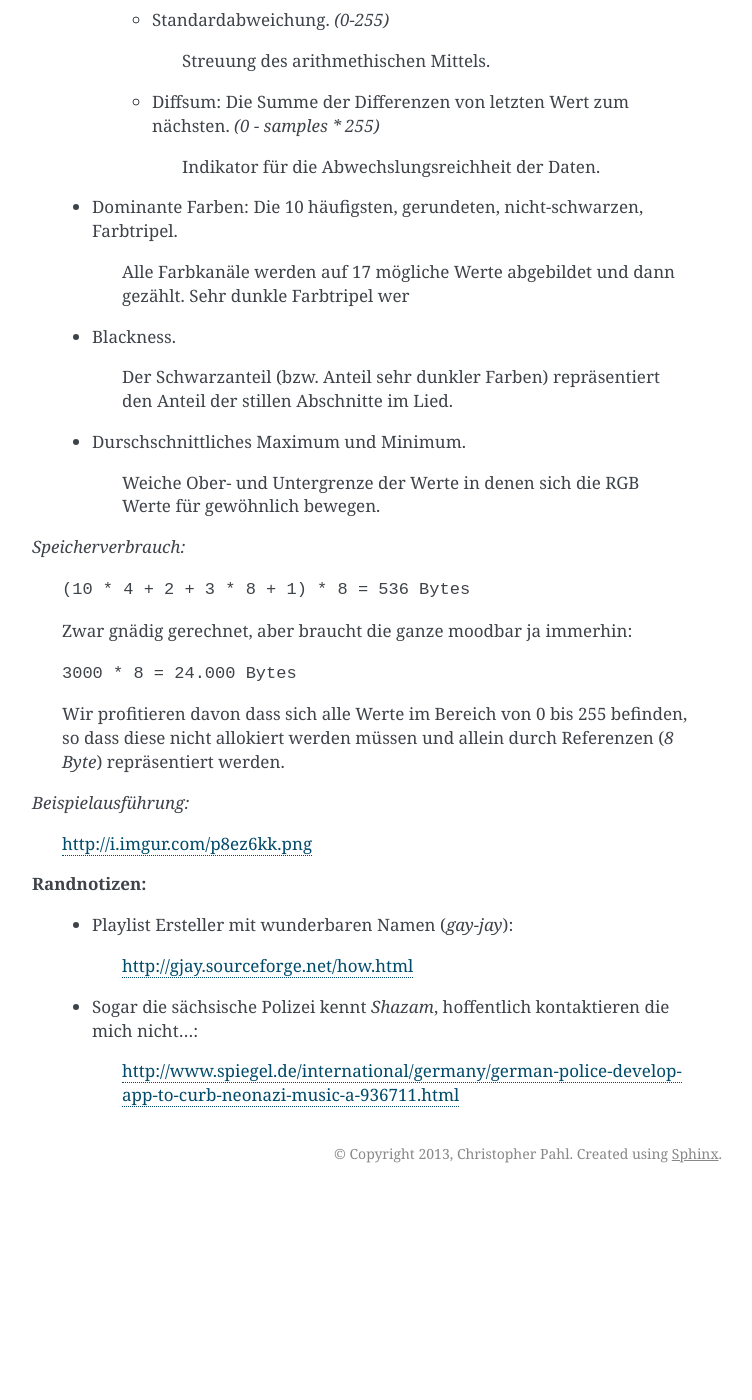
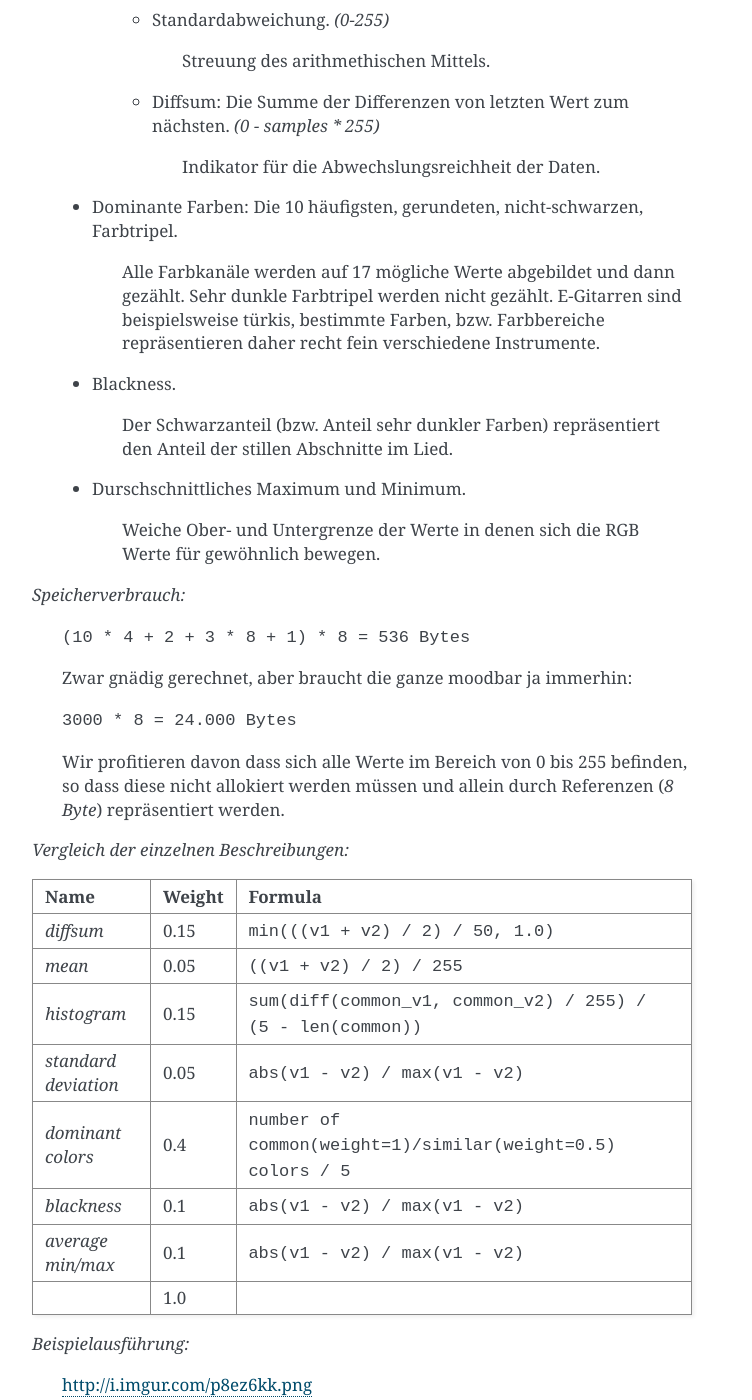
Before and after one commit to sahib/libmunin, a Sphinx documentation site: the page built from doc/logbuch.rst, in a window 1280 px wide and 1400 px high, scrolled down 8628 px. Shown: the whole window, without its empty margins (388-1140 px from the left). Built offline with Sphinx 7.4.7, drawn with Linux system fonts in a browser that asks for light colours; before the commit the page ends 9821 px from its top, so only the background shows below that.

Commit message:
Updated logbuch with distance measure; added ProviderClass to moodbar.py

```diff
--- a/doc/logbuch.rst
+++ b/doc/logbuch.rst
@@ -407,7 +407,9 @@ Wirre Gedanken in keiner direkten Reihenfolge:
     * Dominante Farben: Die 10 häufigsten, gerundeten, nicht-schwarzen, Farbtripel.
 
         Alle Farbkanäle werden auf 17 mögliche Werte abgebildet und dann
-        gezählt. Sehr dunkle Farbtripel wer
+        gezählt. Sehr dunkle Farbtripel werden nicht gezählt.
+        E-Gitarren sind beispielsweise türkis, bestimmte Farben, bzw.
+        Farbbereiche repräsentieren daher recht fein verschiedene Instrumente.
 
     * Blackness.
 
@@ -432,6 +434,29 @@ Wirre Gedanken in keiner direkten Reihenfolge:
     befinden, so dass diese nicht allokiert werden müssen und allein durch
     Referenzen (*8 Byte*) repräsentiert werden.
 
+*Vergleich der einzelnen Beschreibungen:*
+
+
++----------------------+--------+---------------------------------------------------------------+
+|  Name                | Weight | Formula                                                       |
++======================+========+===============================================================+
+| *diffsum*            |   0.15 | ``min(((v1 + v2) / 2) / 50, 1.0)``                            |
++----------------------+--------+---------------------------------------------------------------+
+| *mean*               |   0.05 | ``((v1 + v2) / 2) / 255``                                     |
++----------------------+--------+---------------------------------------------------------------+
+| *histogram*          |   0.15 | ``sum(diff(common_v1, common_v2) / 255) / (5 - len(common))`` |
++----------------------+--------+---------------------------------------------------------------+
+| *standard deviation* |   0.05 |  ``abs(v1 - v2) / max(v1 - v2)``                              |
++----------------------+--------+---------------------------------------------------------------+
+| *dominant colors*    |   0.4  | ``number of common(weight=1)/similar(weight=0.5) colors / 5`` |
++----------------------+--------+---------------------------------------------------------------+
+| *blackness*          |   0.1  | ``abs(v1 - v2) / max(v1 - v2)``                               |
++----------------------+--------+---------------------------------------------------------------+
+| *average min/max*    |   0.1  | ``abs(v1 - v2) / max(v1 - v2)``                               |
++----------------------+--------+---------------------------------------------------------------+
+|                      | 1.0    |                                                               |
++----------------------+--------+---------------------------------------------------------------+
+
 *Beispielausführung:*
 
     http://i.imgur.com/p8ez6kk.png
```
Also changed, not shown: 1 other file.
